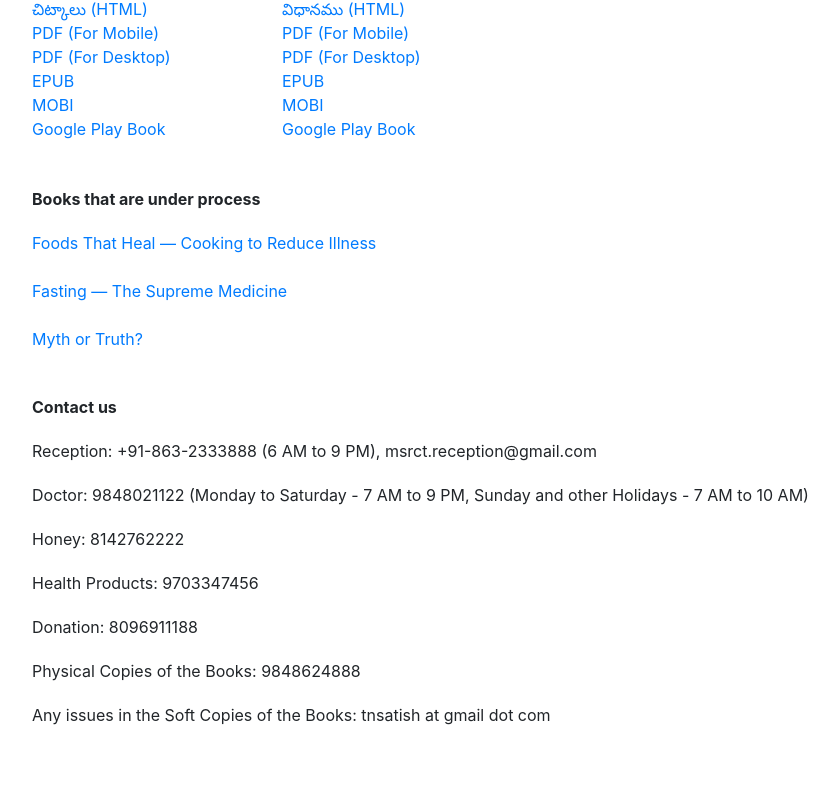
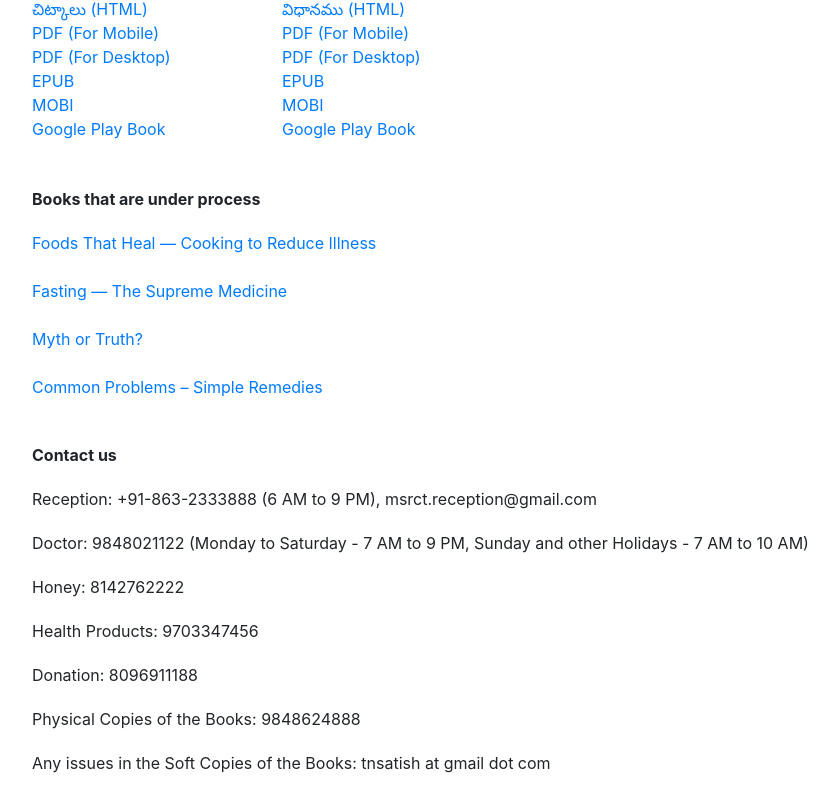
Before and after one commit to tnsatish/manthena, a plain HTML site: page index.html in a window 1280 px wide. Shown: the part 5485-6280 px from the top of the page, without its empty margins (63-902 px from the left). Before the commit the page ends 6232 px from the top, so only its background shows below. Drawn offline with Linux system fonts and the light colour scheme.

Commit message:
Added 39 to index

```diff
--- a/index.html
+++ b/index.html
@@ -369,6 +369,7 @@ Goal of this Arogyalayam is to cure all diseases through just the various method
 <a href="36_foods_that_heal.html">Foods That Heal — Cooking to Reduce Illness</a><br><br>
 <a href="37_fasting_the_supreme_medicine.html">Fasting — The Supreme Medicine</a><br><br>
 <a href="38_myth_or_truth.html">Myth or Truth?</a><br><br>
+<a href="39_common_problems_simple_remedies.html">Common Problems – Simple Remedies</a><br><br>
 </div>
 
 <div>
```
